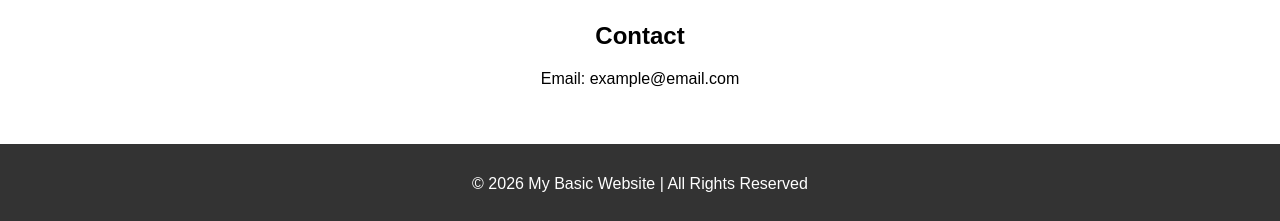
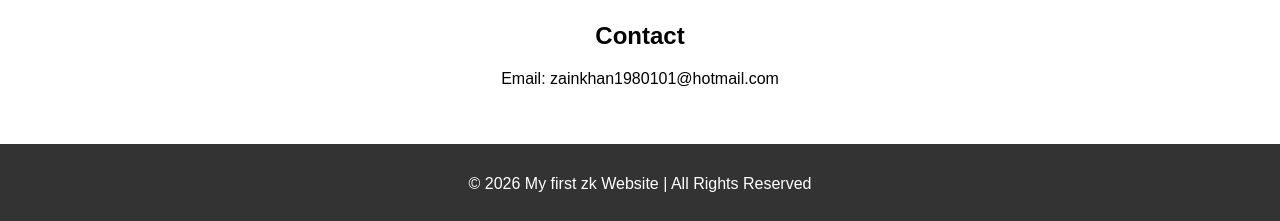
Before and after one commit to zainkhan101345-ai/FirstRepo, a plain HTML site: page index.Html in a window 1280 px wide. Shown: the part 584-805 px from the top of the page. Drawn offline with Linux system fonts and the light colour scheme.

Commit message:
email changed

```diff
--- a/index.Html
+++ b/index.Html
@@ -89,11 +89,11 @@
 
     <section id="contact">
         <h2>Contact</h2>
-        <p>Email: example@email.com</p>
+        <p>Email: zainkhan1980101@hotmail.com</p>
     </section>
 
     <footer>
-        <p>© 2026 My Basic Website | All Rights Reserved</p>
+        <p>© 2026 My first zk Website | All Rights Reserved</p>
     </footer>
 
 </body>
```
